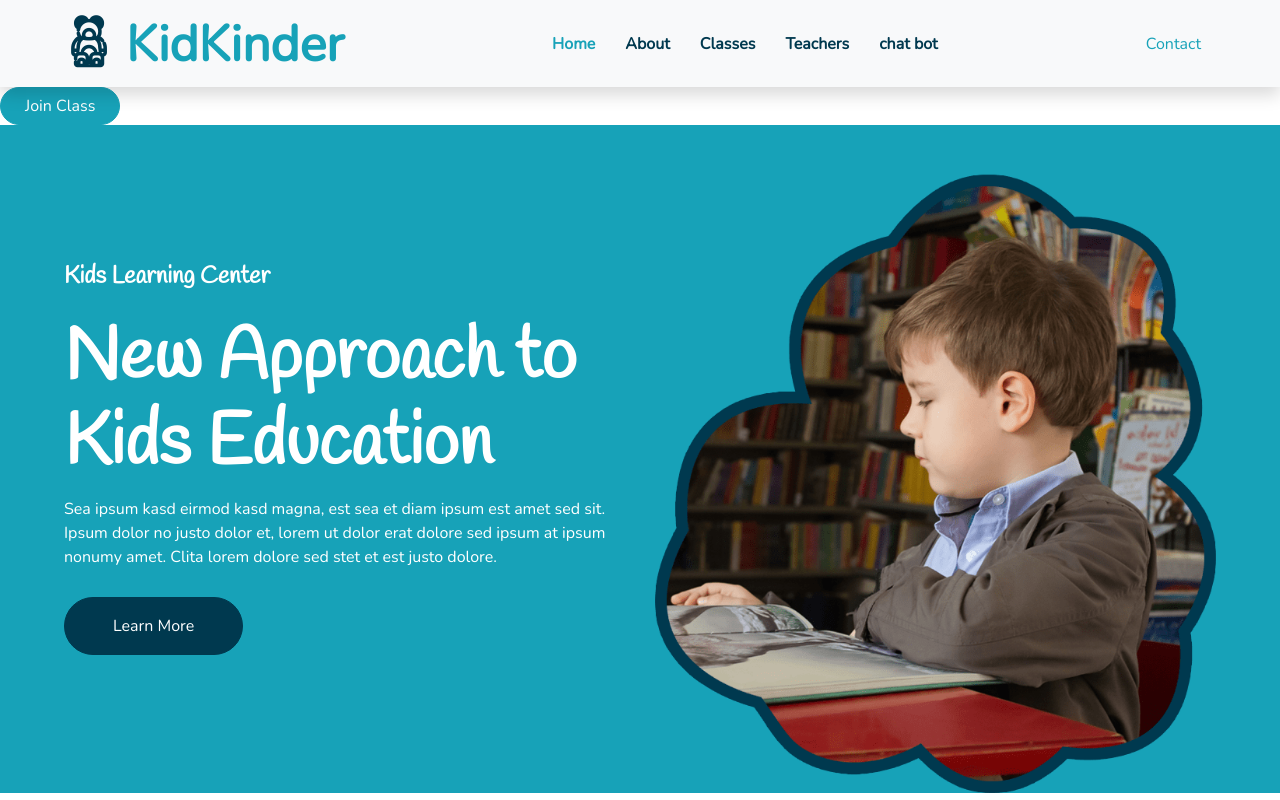
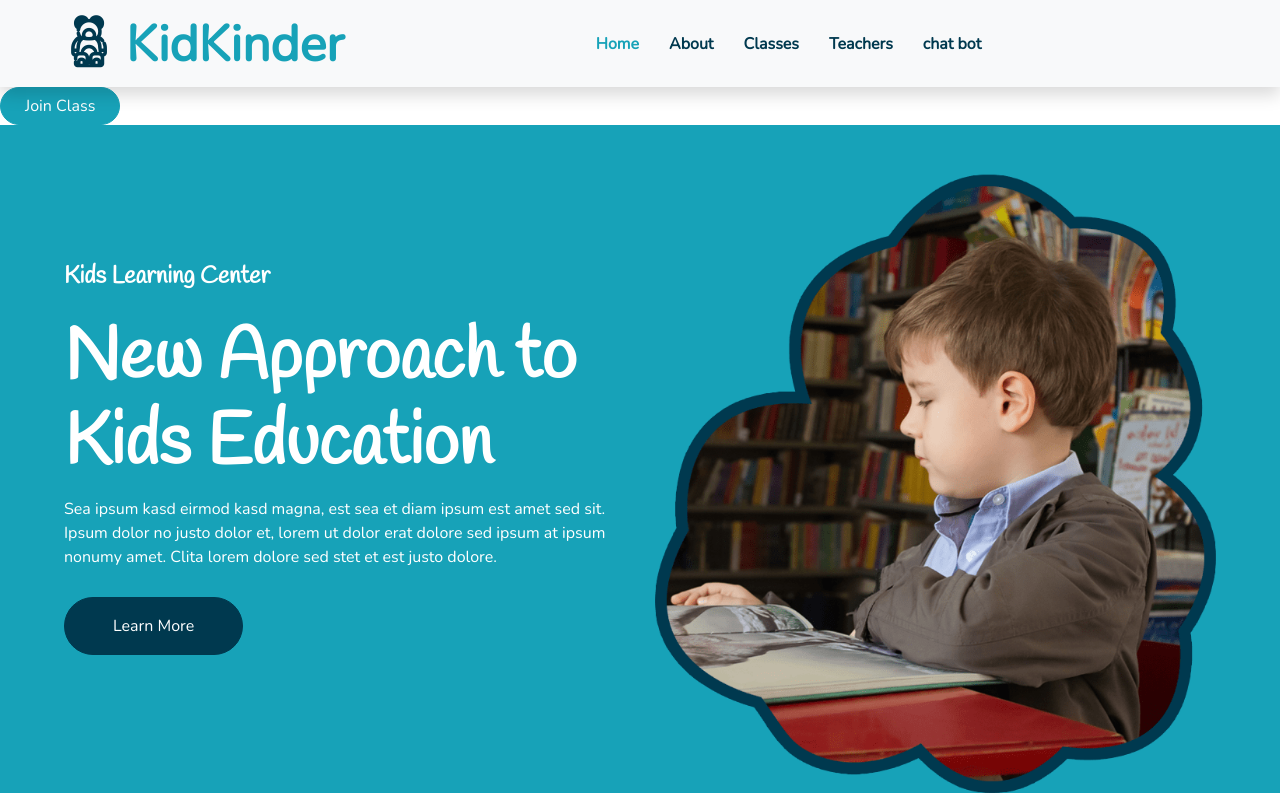
Before and after one commit to anand-369/anand-kinder, a plain HTML site: page index.html in a window 1280 px wide. Shown: the top 800 px of the page. Drawn offline with nearby package versions, Linux system fonts and the light colour scheme.

Commit message:
Update index.html

```diff
--- a/index.html
+++ b/index.html
@@ -50,7 +50,7 @@
 
                         </div>
                     </div>
-                    <a href="contact.html" class="nav-item nav-link">Contact</a>
+
                 </div>
                 <a href="" class="btn btn-primary px-4">Join Class</a>
             </div>
```
